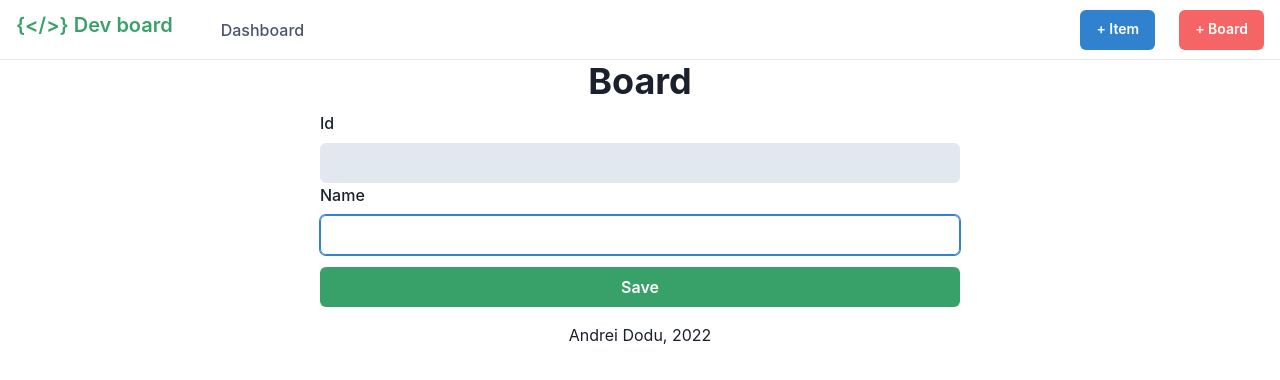
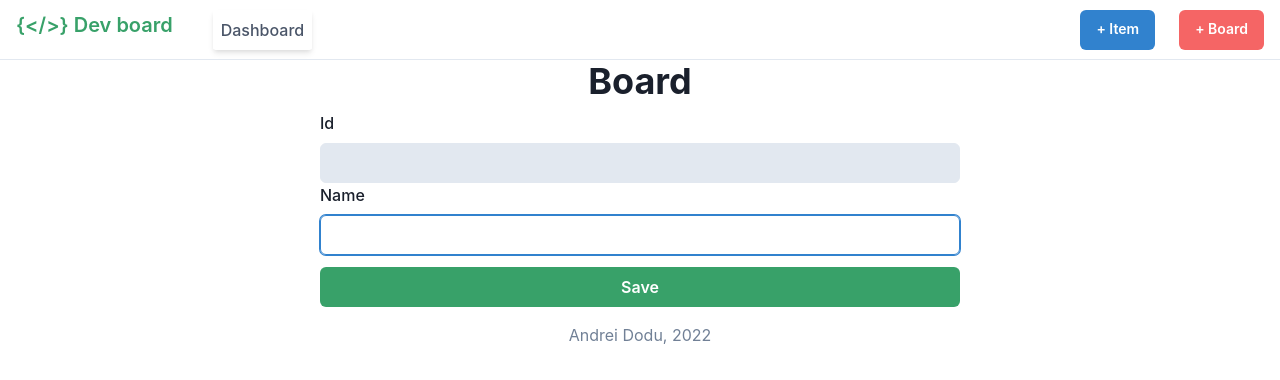
Before and after one commit to goto-eof/dev_board_ts_react, a React (Create React App) app: page /new-board in a window 1280 px wide. Shown: the top 380 px of the page. Built offline with nearby package versions, Linux system fonts and the light colour scheme.

Commit message:
feat: ui improvements

```diff
--- a/src/components/Footer.tsx
+++ b/src/components/Footer.tsx
@@ -3,7 +3,7 @@ import { Center, Text } from '@chakra-ui/react';
 export default function Footer() {
   return (
     <Center p={4}>
-      <Text>Andrei Dodu, 2022</Text>
+      <Text color={'gray.500'}>Andrei Dodu, 2022</Text>
     </Center>
   );
 }
--- a/src/components/NavBar.tsx
+++ b/src/components/NavBar.tsx
@@ -132,6 +132,8 @@ const DesktopNav = () => {
                   border={'none'}
                   fontWeight={500}
                   color={'black.200'}
+                  boxShadow={'md'}
+                  borderColor={'green.300'}
                   _hover={{
                     textDecoration: 'none',
                     color: linkHoverColor,
```
